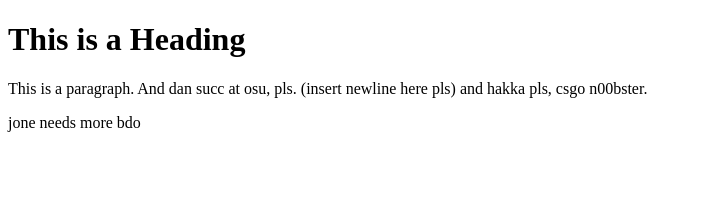
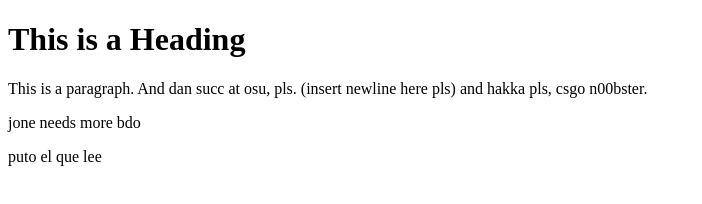
Before and after one commit to drqubo/web, a plain HTML site: page index.html in a window 1280 px wide. Shown: the whole page, without its empty margins (0-702 px from the left). Drawn offline with Linux system fonts and the light colour scheme.

Commit message:
Update index.html

```diff
--- a/index.html
+++ b/index.html
@@ -9,6 +9,6 @@
 <p>This is a paragraph. And dan succ at osu, pls. (insert newline here pls)
   and hakka pls, csgo n00bster.</p>
   <p>jone needs more bdo</p>
-
+<p> puto el que lee</p>
 </body>
 </html>
```
